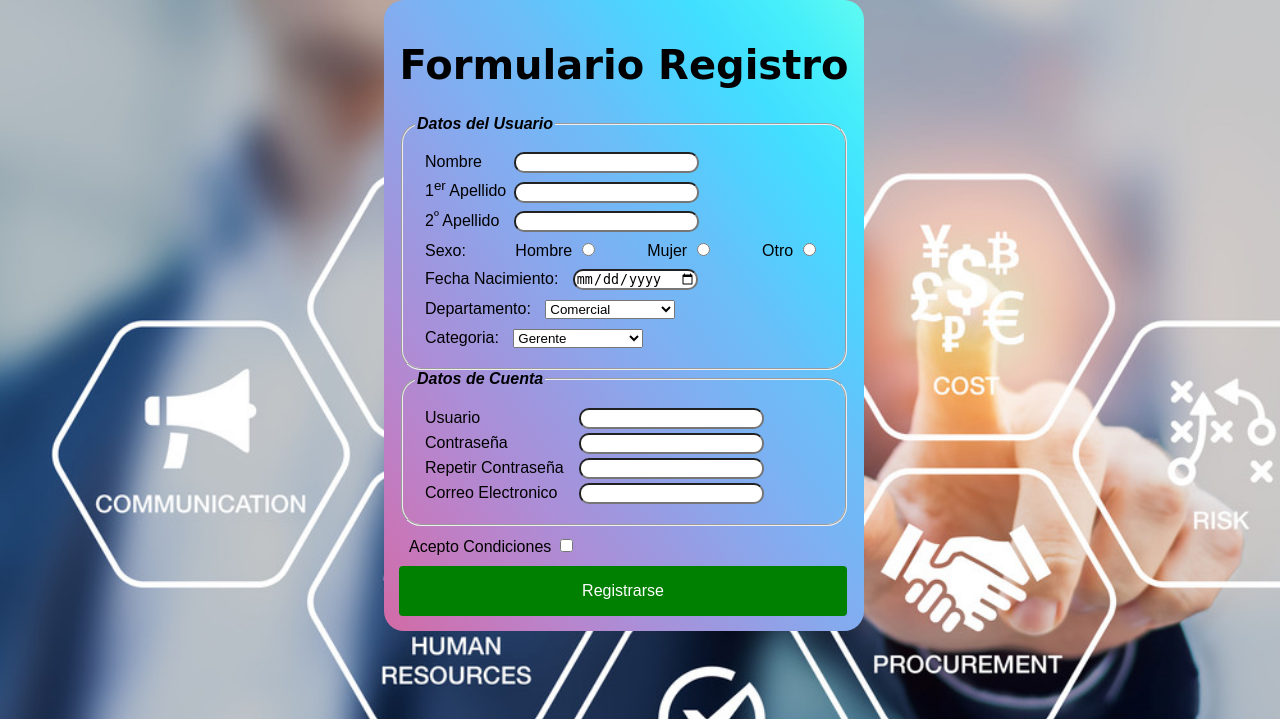
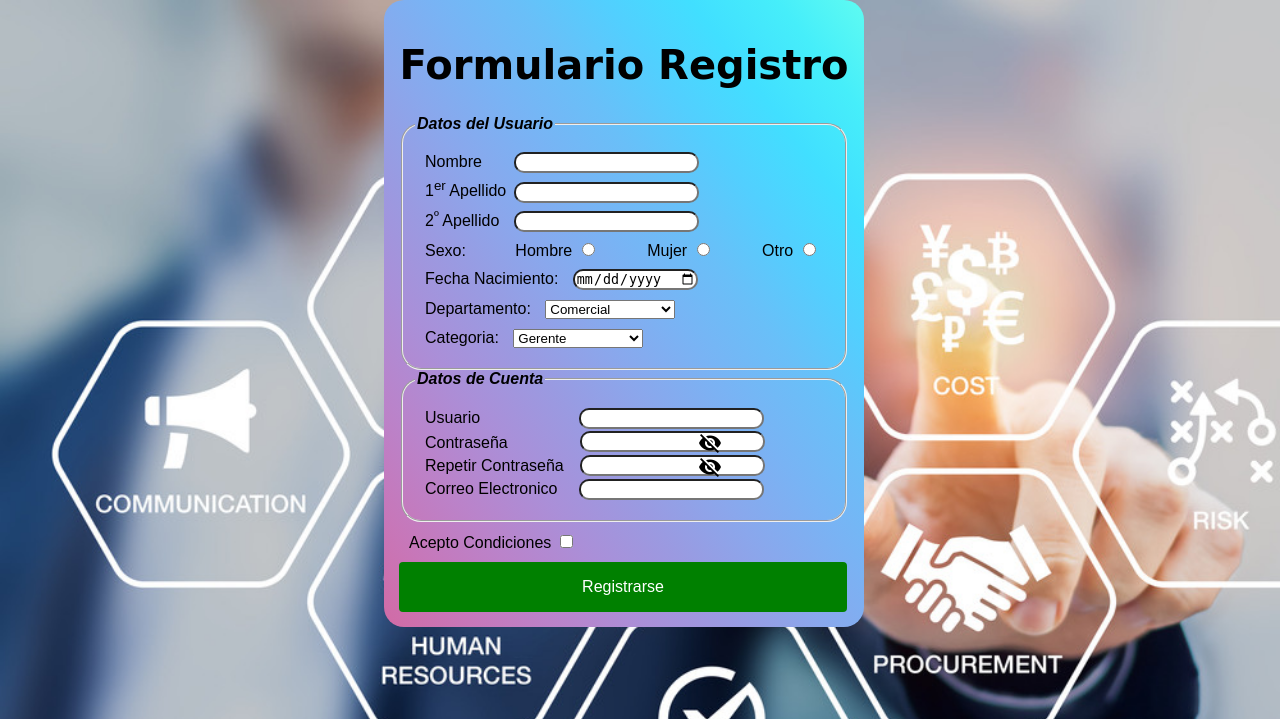
Before and after one commit to AlexSalazar98/Proyecto2_IW, a Django app: page /ProyectoAPP/Registro/ in a window 1280 px wide. Shown: the top 719 px of the page. Run offline with Django 3.2, Linux system fonts and the light colour scheme; data comes from the database, SQL or seed files in the repository; both versions use the stored data as it was after the commit.

Commit message:
desarollado js contraseña y pop-up eliminar

```diff
--- a/Proyecto2_IW/proyecto/ProyectoAPP/static/css/Estilos.css
+++ b/Proyecto2_IW/proyecto/ProyectoAPP/static/css/Estilos.css
@@ -132,6 +132,18 @@
     border-radius: 30px;
 }
 
+.Contraseña input{
+    position: absolute;
+    z-index: 0;
+}
+
+.ojo{
+    position: absolute;
+    margin-top: 21px;
+    margin-left: 340px;
+    cursor: pointer;
+}
+
 .Unido{
     margin-bottom: 10px;
 }
@@ -177,6 +189,7 @@
     margin: 20px;
     display: inline-flex;
     flex-direction: column;
+    margin-top: 88px;
 }
 
 .link{
@@ -270,6 +283,34 @@
 
 .Registro_Personales input, .Registro_Cuenta input{
     border-radius: 10px;
+}
+
+#Contraseña{
+    position: absolute;
+    z-index: 0;
+    margin-top: 2px;
+    margin-left: 5px;
+}
+
+#ojo2{
+    position: absolute;
+    margin-top: 2px;
+    margin-left: 123px;
+    cursor: pointer;
+}
+
+#Repetir_Contraseña{
+    position: absolute;
+    z-index: 0;
+    margin-top: 3px;
+    margin-left: 5px;
+}
+
+#ojo3{
+    position: absolute;
+    margin-top: 3px;
+    margin-left: 123px;
+    cursor: pointer;
 }
 
 legend{
--- a/Proyecto2_IW/proyecto/ProyectoAPP/static/js/comprobar_cont_form.js
+++ b/Proyecto2_IW/proyecto/ProyectoAPP/static/js/comprobar_cont_form.js
@@ -1,16 +1,15 @@
 function comprobarClave() {
 
     var cont1 = document.getElementById('Contraseña').value,
-	    cont2 = document.getElementById('Repetir_Contraseña').value;
-	    //Formulario = document.getElementById('Formulario');
+	    cont2 = document.getElementById('Repetir_Contraseña').value,
+	    apellido1 = document.getElementById('Apellido_1').required;
+
 
     if (cont1 != cont2)  {
         alert('Las contraseñas no coinciden');
-        /*Formulario.Contraseña.value = "";
-        Formulario.Repetir_Contraseña.value = "";
-        Formulario.Contraseña.focus();*/
+        return false;
     }else{
-        document.getElementById('Alta_Registro').submit();
+        return true;
     }
 }
 
@@ -27,3 +26,27 @@
      }
 
 }
+
+function mostrarContrasena2(){
+    var tipo = document.getElementById("Contraseña");
+    var icono = document.getElementById("ojo2");
+    if(tipo.type == "password"){
+        tipo.type = "text";
+        icono.textContent = "visibility";
+    }else{
+        tipo.type = "password";
+        icono.textContent = "visibility_off";
+    }
+}
+
+function mostrarContrasena3(){
+    var tipo = document.getElementById("Repetir_Contraseña");
+    var icono = document.getElementById("ojo3");
+    if(tipo.type == "password"){
+        tipo.type = "text";
+        icono.textContent = "visibility";
+    }else{
+        tipo.type = "password";
+        icono.textContent = "visibility_off";
+    }
+}
--- a/Proyecto2_IW/proyecto/ProyectoAPP/templates/FormModificarCliente.html
+++ b/Proyecto2_IW/proyecto/ProyectoAPP/templates/FormModificarCliente.html
@@ -1,7 +1,7 @@
 {% extends 'Base.html' %}
 
 {% block content %}
-
+<script src="/static/js/ConfirmarBorrar.js"></script>
 
 <div class="ModificarCliente">
     <form action="{% url 'ActualizarCliente' %}" method="post">
@@ -68,7 +68,7 @@
             </div>
         </div>
     </form>
-    <form action="{% url 'BorrarCliente' %}" method="post">
+    <form action="{% url 'BorrarCliente' %}" onsubmit="return ConfirmarBorrar()" method="post">
         {% csrf_token %}
         <div class="botones-fc">
             <div class="btn-eliminar-c">
--- a/Proyecto2_IW/proyecto/ProyectoAPP/templates/FormModificarEmpleado.html
+++ b/Proyecto2_IW/proyecto/ProyectoAPP/templates/FormModificarEmpleado.html
@@ -1,7 +1,7 @@
 {% extends 'Base.html' %}
 
 {% block content %}
-
+<script src="/static/js/ConfirmarBorrar.js"></script>
 
 <div class="ModificarEmpleado">
     <form action="{% url 'ActualizarEmpleado' %}" method="post">
@@ -56,7 +56,7 @@
             </div>
         </div>
     </form>
-    <form action="{% url 'BorrarEmpleado' %}" method="post">
+    <form action="{% url 'BorrarEmpleado' %}" onsubmit="return ConfirmarBorrar()" method="post">
         {% csrf_token %}
         <div class="botones-fc">
             <div class="btn-eliminar-c">
--- a/Proyecto2_IW/proyecto/ProyectoAPP/templates/FormModificarProyecto.html
+++ b/Proyecto2_IW/proyecto/ProyectoAPP/templates/FormModificarProyecto.html
@@ -1,7 +1,7 @@
 {% extends 'Base.html' %}
 
 {% block content %}
-
+<script src="/static/js/ConfirmarBorrar.js"></script>
 
 <div class="ModificarProyecto">
     <form action="{% url 'ActualizarProyecto' %}" method="post">
@@ -133,7 +133,7 @@
             </div>
         </div>
     </form>
-    <form action="{% url 'BorrarProyecto' %}" method="post">
+    <form action="{% url 'BorrarProyecto' %}" onsubmit="return ConfirmarBorrar()" method="post">
         {% csrf_token %}
         <div class="botones-fc">
             <div class="btn-eliminar-c">
--- a/Proyecto2_IW/proyecto/ProyectoAPP/templates/FormModificarTarea.html
+++ b/Proyecto2_IW/proyecto/ProyectoAPP/templates/FormModificarTarea.html
@@ -1,6 +1,7 @@
 {% extends 'Base.html' %}
 
 {% block content %}
+<script src="/static/js/ConfirmarBorrar.js"></script>
 
 <div class="ModificarTarea">
     <form action="{% url 'ActualizarTarea' %}" method="post">
@@ -96,7 +97,7 @@
             </div>
         </div>
     </form>
-    <form action="{% url 'BorrarTarea' %}" method="post">
+    <form action="{% url 'BorrarTarea' %}" onsubmit="return ConfirmarBorrar()" method="post">
         {% csrf_token %}
         <div class="botones-fc">
             <div class="btn-eliminar-c">
--- a/Proyecto2_IW/proyecto/ProyectoAPP/templates/Formulario.html
+++ b/Proyecto2_IW/proyecto/ProyectoAPP/templates/Formulario.html
@@ -6,13 +6,14 @@
 <head>
     <link rel="stylesheet" href="{% static 'css/Estilos.css' %}">
     <link rel="shortcut icon" href="/static/imagenes/Logo.jpg">
+    <link href="https://fonts.googleapis.com/icon?family=Material+Icons" rel="stylesheet">
     <script type="text/javascript" src="/static/js/comprobar_cont_form.js"></script>
 </head>
 
 <body>
 <main>
     <div class="Alta_Usuario">
-        <form id="Alta_Registro" id="Formulario" action="{% url 'RecogerFormulario' %}" method="post">
+        <form id="Alta_Registro" id="Formulario" action="{% url 'RecogerFormulario' %}" onsubmit="return comprobarClave()" method="post">
             {% csrf_token %}
             <div class="Titulo_Formulario">
                 <h1>Formulario Registro</h1>
@@ -54,9 +55,11 @@
                     <br>
                     <label for="Contraseña">Contraseña</label>
                     <input type="password" name="Contraseña" id="Contraseña" required>
+                    <i id="ojo2" class="tiny material-icons ojo2" onclick="mostrarContrasena2()">visibility_off</i>
                     <br>
                     <label for="Repetir_Contraseña">Repetir Contraseña</label>
                     <input type="password" name="Repetir_Contraseña" id="Repetir_Contraseña" required>
+                    <i id="ojo3" class="tiny material-icons ojo3" onclick="mostrarContrasena3()">visibility_off</i>
                     <br>
                     <label for="Correo_Electronico">Correo Electronico</label>
                     <input type="email" name="Correo_Electronico" id="Correo_Electronico" required>
@@ -66,8 +69,7 @@
                 <label for="Acepto_Condiciones">Acepto Condiciones</label>
                 <input type="checkbox" name="Acepto_Condiciones" id="Acepto_Condiciones" required>
             </div>
-            <input type="button" class="Entrar_Usuario" id="Entrar_Usuario" onclick="comprobarClave()"
-                   value="Registrarse">
+            <input type="submit" class="Entrar_Usuario" id="Entrar_Usuario" value="Registrarse">
         </form>
 
     </div>
```
Also changed, not shown: Proyecto2_IW/proyecto/ProyectoAPP/static/js/ConfirmarBorrar.js (+5 -5 lines), Proyecto2_IW/proyecto/ProyectoAPP/static/js/popup_index.js (+13 -0 lines), Proyecto2_IW/proyecto/ProyectoAPP/templates/TablaModificarClientes.html (+4 -3 lines), Proyecto2_IW/proyecto/ProyectoAPP/templates/TablaModificarEmpleados.html (+7 -3 lines), Proyecto2_IW/proyecto/ProyectoAPP/templates/TablaModificarProyectos.html (+7 -3 lines), Proyecto2_IW/proyecto/ProyectoAPP/templates/TablaModificarTareas.html (+7 -3 lines), Proyecto2_IW/proyecto/ProyectoAPP/templates/index.html (+4 -4 lines), Proyecto2_IW/proyecto/ProyectoAPP/static/imagenes/ojo-oculto.png (added), Proyecto2_IW/proyecto/ProyectoAPP/static/imagenes/ojo.png (added), Proyecto2_IW/proyecto/db.sqlite3, 1 other file.
